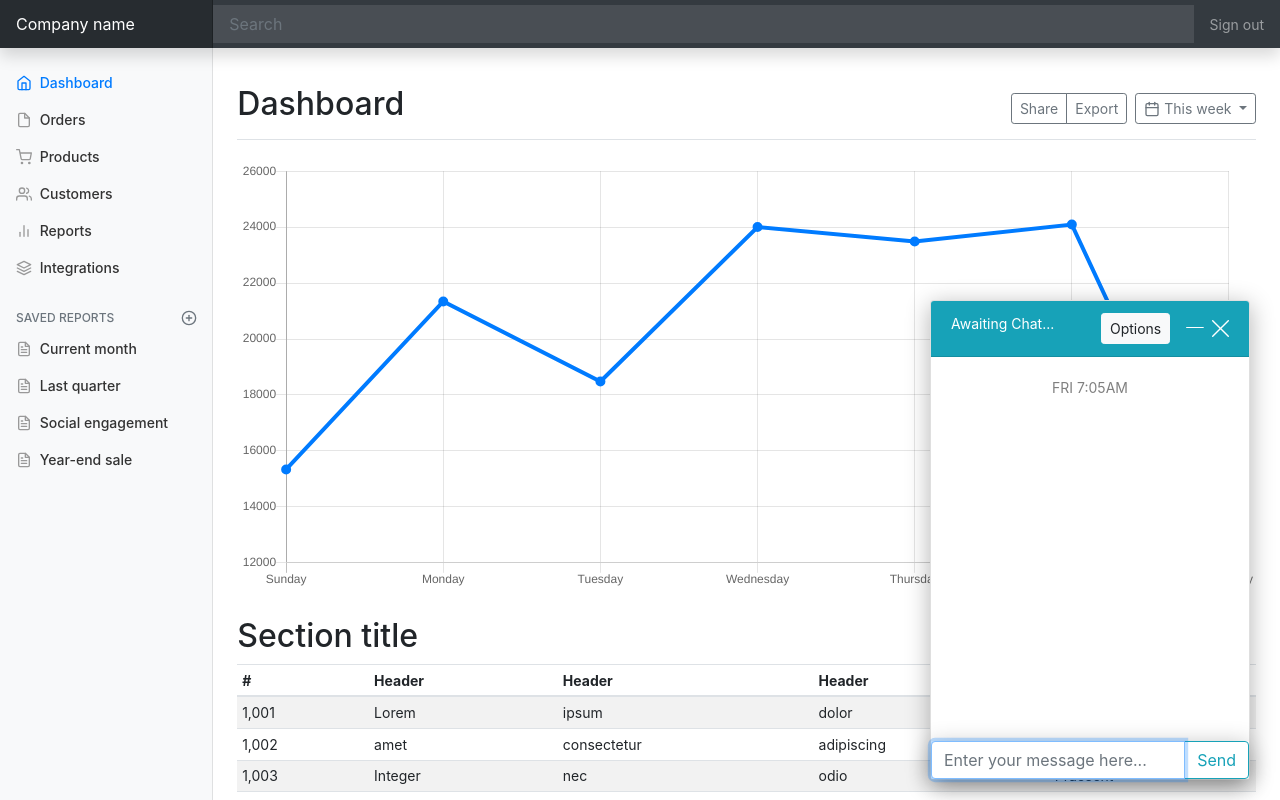
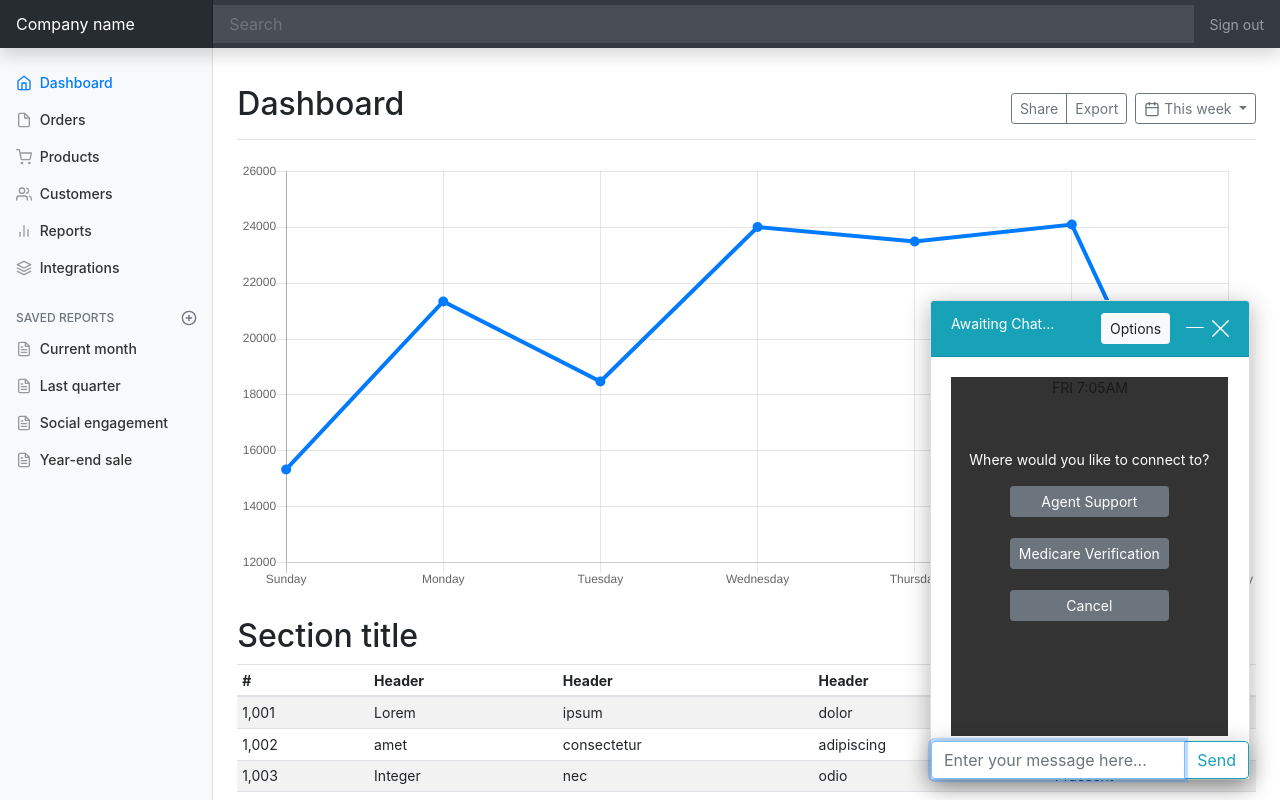
Before and after one commit to chukwumaokere/socketio-chatapp, a website: page index_2.html in a window 1280 px wide. Both pictures are taken after a click on the button 1221 px from the left and 751 px from the top of the page. Shown: the top 800 px of the page. Drawn offline with nearby package versions, Linux system fonts and the light colour scheme; no server answers.

Commit message:
update 2.1.0

```diff
--- a/css/chatcss.css
+++ b/css/chatcss.css
@@ -61,7 +61,7 @@
     background-color: #f1f1f1;
     min-width: 160px;
     box-shadow: 0px 8px 16px 0px rgba(0,0,0,0.2);
-    z-index: 1;
+    z-index: 51;
   }
 
   /* Links inside the dropdown */
--- a/index_2.html
+++ b/index_2.html
@@ -332,6 +332,14 @@
                       <a class="btn btn-secondary" onclick="disconnectAndCloseConfirm();">Yes</a> &nbsp;<a class="btn btn-secondary" onclick="keepChatConnectedDCC();">No</a>
                   </div>
                 </div>
+                <div id="choose-modal" style="width: 87%;height: 75%;z-index: 50;background-color: rgba(0,0,0, 80%);position: absolute;margin: 0;padding: 0;visibility:hidden">
+                  <p style="color: white;position: relative;top: 20%;text-align: center;">Where would you like to connect to?</p>
+                  <div style="position: relative;top: 20%;text-align: center;">
+                    <div id="choose-modal-button-holder" style="display: inline-grid">
+
+                    </div>
+                  </div>
+                </div>
                   <div id="message-date" style="text-align: center; color: rgb(0 0 0 / 50%);">DAY 00:00AM</div>
                   <div id="conversation-body" style="max-height: 20rem; overflow: auto;">
 
@@ -360,6 +368,7 @@
         <script type="text/javascript" src="js/socket.io.js"></script>
         <script>
           console.log('user')
+          var options = ['Agent Support', 'Medicare Verification'];
           var current_user_id = document.getElementById('current_user_id').value;
           var userName = document.getElementsByClassName('userName')[0].title;
           const messagediv = document.getElementById('conversation-body');
@@ -533,11 +542,13 @@
                     scrollToBottom();
                 }
               }else{
-                socket.emit('join_random_room', userName);
+                presentChooseModal();
+                //Show modal first with buttons from var options onclick="joinRandomRoom('destination')"
+                //socket.emit('join_random_room', userName);
                 updateDate();
                 document.getElementById('chat-button').style.display = "none";
                 document.getElementById('chat-widget').style.display = "flex";
-                document.getElementById("toggle-status").innerHTML = "Leave Room";
+                document.getElementById("toggle-status").innerHTML = "Reconnect";
               }
               document.getElementById("input-message").focus();
               document.getElementById("chat-widget").classList.remove("hidden_chat");
@@ -553,13 +564,14 @@
             document.getElementById("chat-widget").classList.add("hidden_chat");
           }
           function closeChat(){
-        if(document.getElementById("toggle-status").innerHTML ==  "Leave Room"){
-          document.getElementById('disconnect-modal').style.visibility="visible";
-              }else{
-          socket.emit('join_random_room', userName);
-          document.getElementById("toggle-status").innerHTML = "Leave Room"
-              }
-          }
+            if(document.getElementById("toggle-status").innerHTML ==  "Leave Room"){
+              document.getElementById('disconnect-modal').style.visibility="visible";
+            }else{
+            //socket.emit('join_random_room', userName);
+            //joinRandomRoom(userName, destination);
+            presentChooseModal();
+                }
+            }
           function disconnectChat(){
         socket.emit('leave_room', userName);
         inRoom = false;
@@ -595,6 +607,35 @@
           function keepChatConnected(){
         document.getElementById('disconnect-modal').style.visibility="hidden";
           }
+          function hideChooseModal(){
+            let chooseModal = document.getElementById('choose-modal');
+            chooseModal.style.visibility="hidden";
+          }
+          function presentChooseModal(){
+            let buttonHolder = document.getElementById('choose-modal-button-holder');
+                let chooseModal = document.getElementById('choose-modal');
+                options.forEach(function(option){
+                  if(!document.getElementById(`${option}-button`)){
+                    let button = document.createElement('a');
+                    button.textContent = option;
+                    button.setAttribute('class', 'btn btn-sm btn-secondary');
+                    button.setAttribute('onclick', `joinRandomRoom('${option}')`);
+                    button.setAttribute('id', `${option}-button`);
+                    buttonHolder.appendChild(button);
+                    buttonHolder.innerHTML += '&nbsp;';
+                  }
+                });
+                if(!document.getElementById('hide-choose-modal-button')){
+                  let noneButton = document.createElement('a');
+                  noneButton.textContent = "Cancel";
+                  noneButton.setAttribute('class', 'btn btn-sm btn-secondary');
+                  noneButton.setAttribute('onclick', `hideChooseModal()`);
+                  noneButton.setAttribute('id', 'hide-choose-modal-button');
+                  buttonHolder.appendChild(noneButton);
+                  buttonHolder.innerHTML += '&nbsp;';
+                }
+                chooseModal.style.visibility="visible";
+          }
           function keepChatConnectedDCC(){
               document.getElementById("disconnect-and-close-modal").style.visibility="hidden";
           }
@@ -623,6 +664,11 @@
           })
           function scrollToBottom(){
               messagediv.scrollTop = messagediv.scrollHeight;
+          }
+          function joinRandomRoom(destination){
+            socket.emit('join_random_room', userName, destination);
+            hideChooseModal();
+            document.getElementById("toggle-status").innerHTML = "Leave Room";
           }
           function updateDate(){
               var d = new Date();
```
